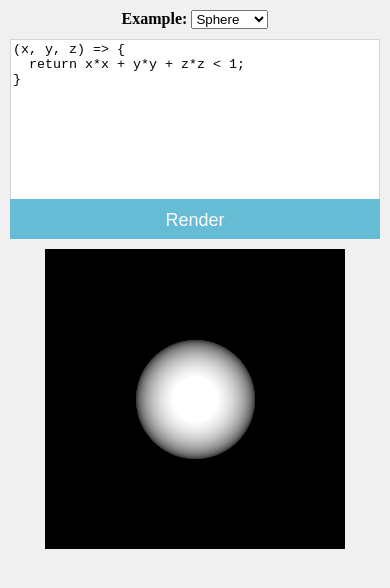
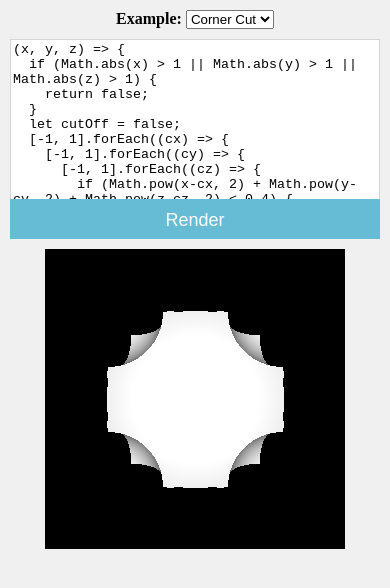
Before and after one commit to unixpickle/solid-trace, a plain HTML site: page index.html in a window 390 px wide. Drawn offline with Linux system fonts and the light colour scheme.

Commit message:
touch events for mobile

```diff
--- a/index.html
+++ b/index.html
@@ -2,13 +2,15 @@
 <html>
     <head>
         <link rel="stylesheet" href="css/style.css" type="text/css">
+        <meta name="viewport" content="width=device-width, initial-scale=1.0, maximum-scale=1.0, user-scalable=no">
     </head>
     <body>
         <div id="example-container">
             <label>Example: </label>
             <select id="example-select">
-                <option value="sphere" selected>Sphere</option>
+                <option value="sphere">Sphere</option>
                 <option value="hole-box">Hole Box</option>
+                <option value="corner-cut" selected>Corner Cut</option>
             </select>
         </div>
         <div id="container">
--- a/js/ui.js
+++ b/js/ui.js
@@ -11,6 +11,7 @@ class UserInterface {
         this.renderButton.addEventListener('click', () => this.render());
 
         this._setupMouseEvents();
+        this._setupTouchEvents();
 
         this.showExample();
     }
@@ -42,24 +43,53 @@ class UserInterface {
                 '  }\n' +
                 '  return x*x + z*z > 0.1;\n' +
                 '}',
+            'corner-cut': `(x, y, z) => {
+  if (Math.abs(x) > 1 || Math.abs(y) > 1 || Math.abs(z) > 1) {
+    return false;
+  }
+  let cutOff = false;
+  [-1, 1].forEach((cx) => {
+    [-1, 1].forEach((cy) => {
+      [-1, 1].forEach((cz) => {
+        if (Math.pow(x-cx, 2) + Math.pow(y-cy, 2) + Math.pow(z-cz, 2) < 0.4) {
+        cutOff = true;
         }
+      });
+    });
+  });
+  return !cutOff;
+}`,
+        };
         this.solidCode.value = codes[name];
         this.render();
     }
 
     _setupMouseEvents() {
+        this._setupMovementEvents('mousedown', 'mousemove', 'mouseup');
+    }
+
+    _setupTouchEvents() {
+        this._setupMovementEvents('touchstart', 'touchmove', 'touchend');
+    }
+
+    _setupMovementEvents(start, move, end) {
         const eventCoord = (e) => {
             const bounds = this.canvas.getBoundingClientRect();
+            if (start == 'touchstart') {
+                e = e.touches[0];
+            }
             return [e.clientX - bounds.left, e.clientY - bounds.top];
         }
-        this.canvas.addEventListener('mousedown', (e) => {
+        this.canvas.addEventListener(start, (e) => {
+            e.preventDefault();
+
             const startCoord = eventCoord(e);
             const startRotation = this.rotationMatrix;
 
             let moveHandler, upHandler;
             const cancelEvents = () => {
-                window.removeEventListener('mousemove', moveHandler);
-                window.removeEventListener('mouseup', upHandler);
+                window.removeEventListener(move, moveHandler);
+                window.removeEventListener(end, upHandler);
             };
             moveHandler = (e) => {
                 const newCoord = eventCoord(e);
@@ -76,9 +106,9 @@ class UserInterface {
                 this.render();
             };
             upHandler = cancelEvents;
-            window.addEventListener('mousemove', moveHandler);
-            window.addEventListener('mouseup', upHandler);
-        })
+            window.addEventListener(move, moveHandler);
+            window.addEventListener(end, upHandler);
+        });
     }
 }
 
```
